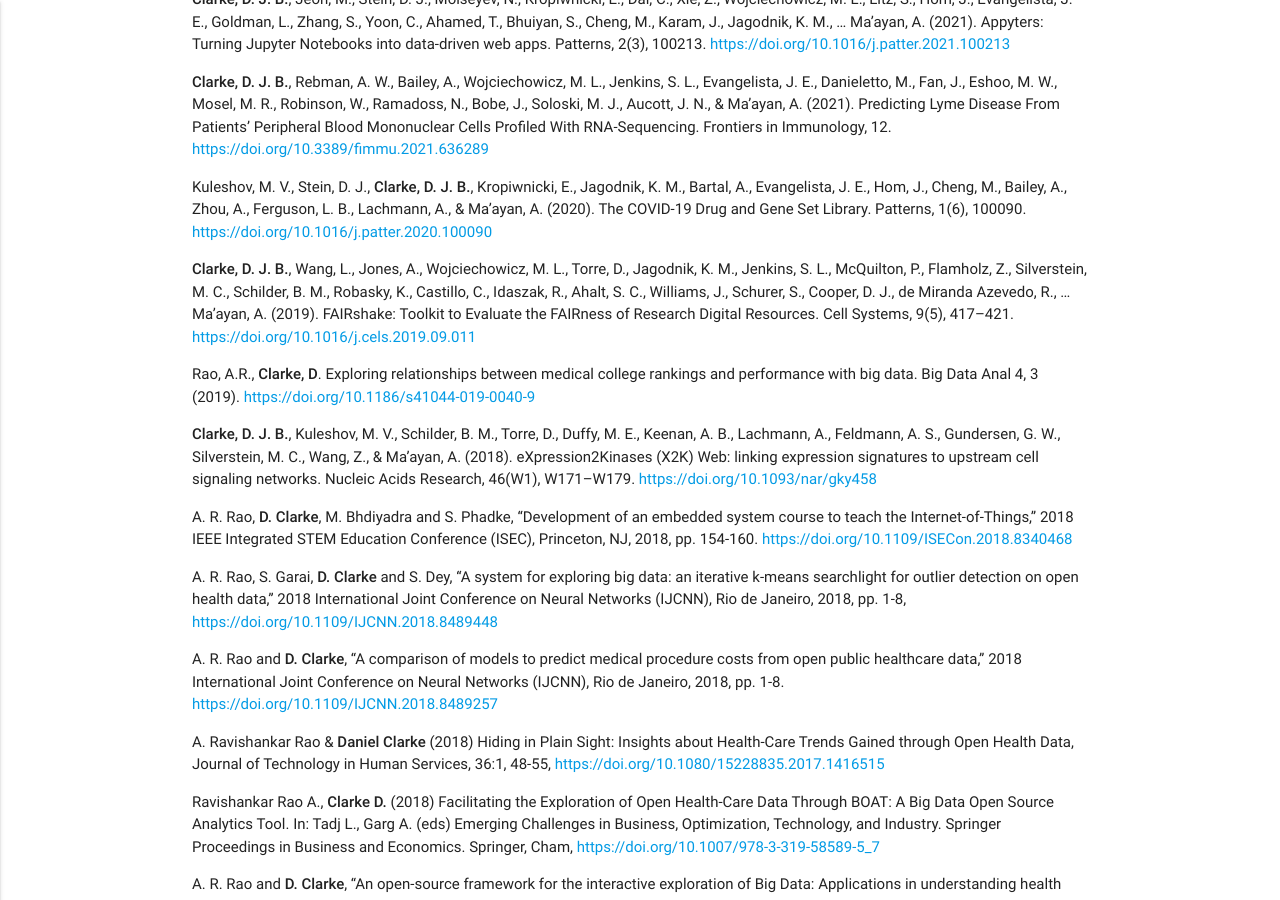
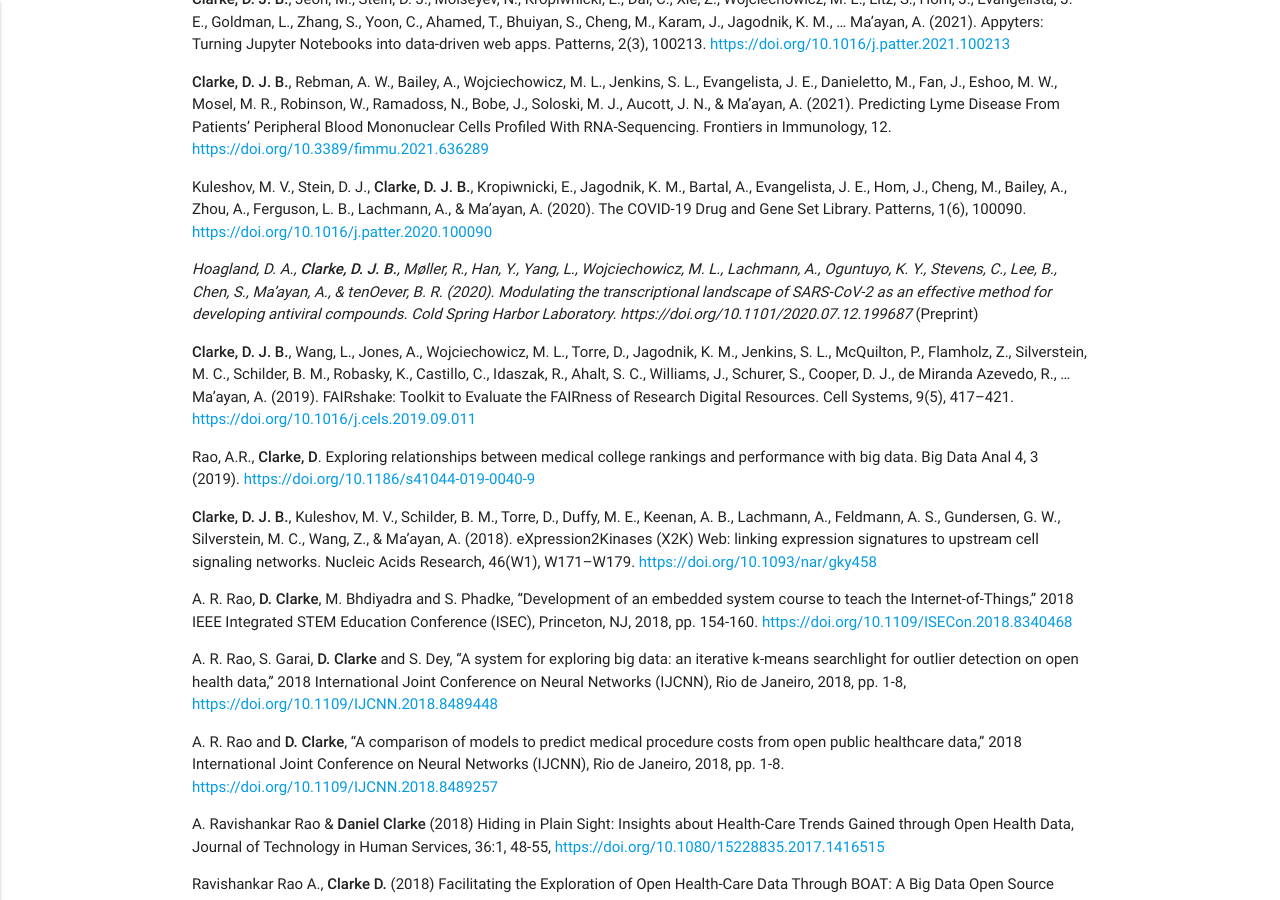
Before and after one commit to u8sand/u8sand.github.io, a Jekyll site: the page built from 03-resume.md, in a window 1280 px wide and 900 px high, scrolled down 2057 px. Built offline with Jekyll 4.4.1, drawn with Linux system fonts in a browser that asks for light colours; nearby versions of some CDN libraries.

Commit message:
Added SARS-CoV-2 preprint to publications

```diff
--- a/03-resume.md
+++ b/03-resume.md
@@ -136,6 +136,8 @@
 
 Kuleshov, M. V., Stein, D. J., **Clarke, D. J. B.**, Kropiwnicki, E., Jagodnik, K. M., Bartal, A., Evangelista, J. E., Hom, J., Cheng, M., Bailey, A., Zhou, A., Ferguson, L. B., Lachmann, A., & Ma’ayan, A. (2020). The COVID-19 Drug and Gene Set Library. Patterns, 1(6), 100090. <https://doi.org/10.1016/j.patter.2020.100090>
 
+*Hoagland, D. A., **Clarke, D. J. B.**, Møller, R., Han, Y., Yang, L., Wojciechowicz, M. L., Lachmann, A., Oguntuyo, K. Y., Stevens, C., Lee, B., Chen, S., Ma’ayan, A., & tenOever, B. R. (2020). Modulating the transcriptional landscape of SARS-CoV-2 as an effective method for developing antiviral compounds. Cold Spring Harbor Laboratory. https://doi.org/10.1101/2020.07.12.199687* (Preprint)
+
 **Clarke, D. J. B.**, Wang, L., Jones, A., Wojciechowicz, M. L., Torre, D., Jagodnik, K. M., Jenkins, S. L., McQuilton, P., Flamholz, Z., Silverstein, M. C., Schilder, B. M., Robasky, K., Castillo, C., Idaszak, R., Ahalt, S. C., Williams, J., Schurer, S., Cooper, D. J., de Miranda Azevedo, R., … Ma’ayan, A. (2019). FAIRshake: Toolkit to Evaluate the FAIRness of Research Digital Resources. Cell Systems, 9(5), 417–421. <https://doi.org/10.1016/j.cels.2019.09.011>
 
 Rao, A.R., **Clarke, D**. Exploring relationships between medical college rankings and performance with big data. Big Data Anal 4, 3 (2019). <https://doi.org/10.1186/s41044-019-0040-9>
```
